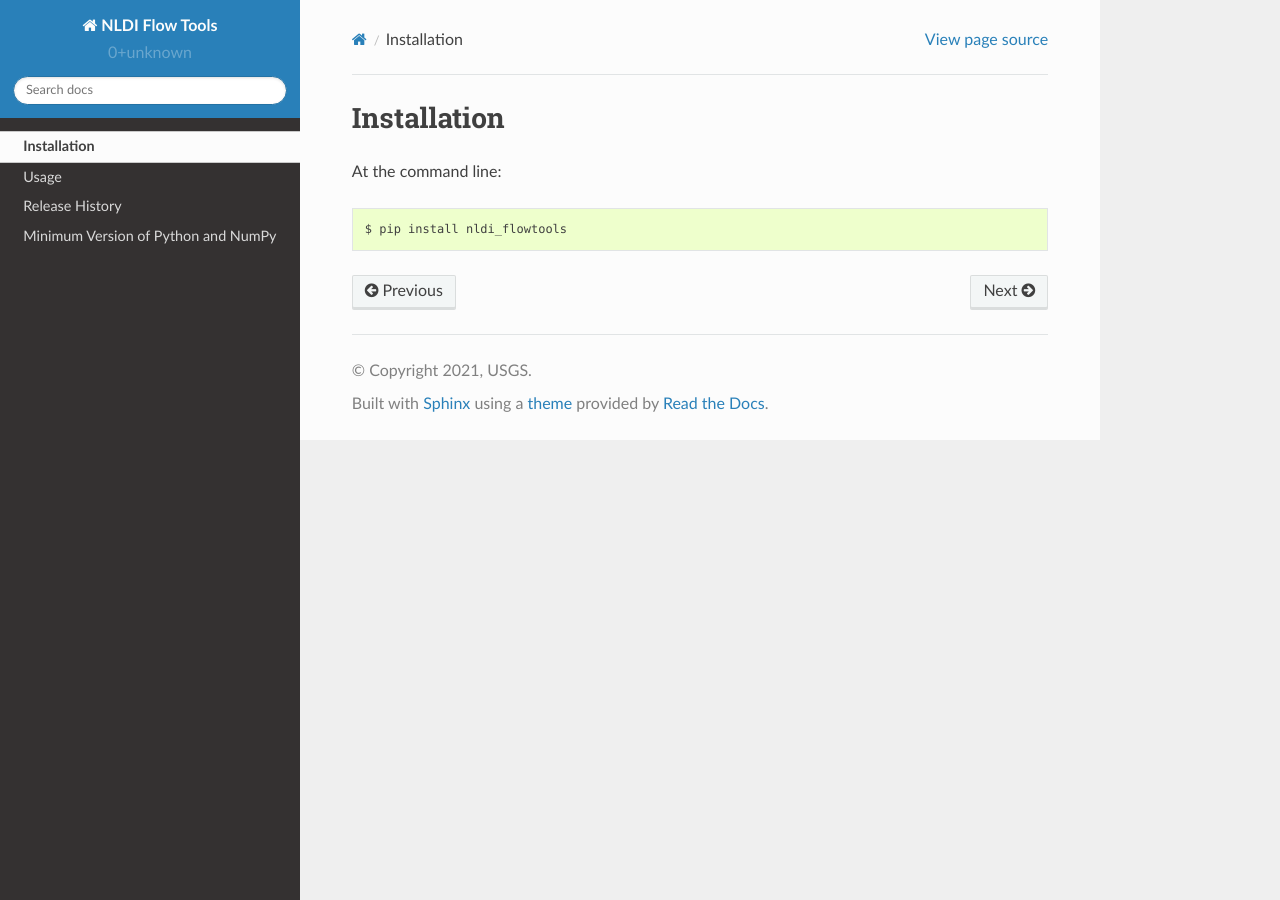
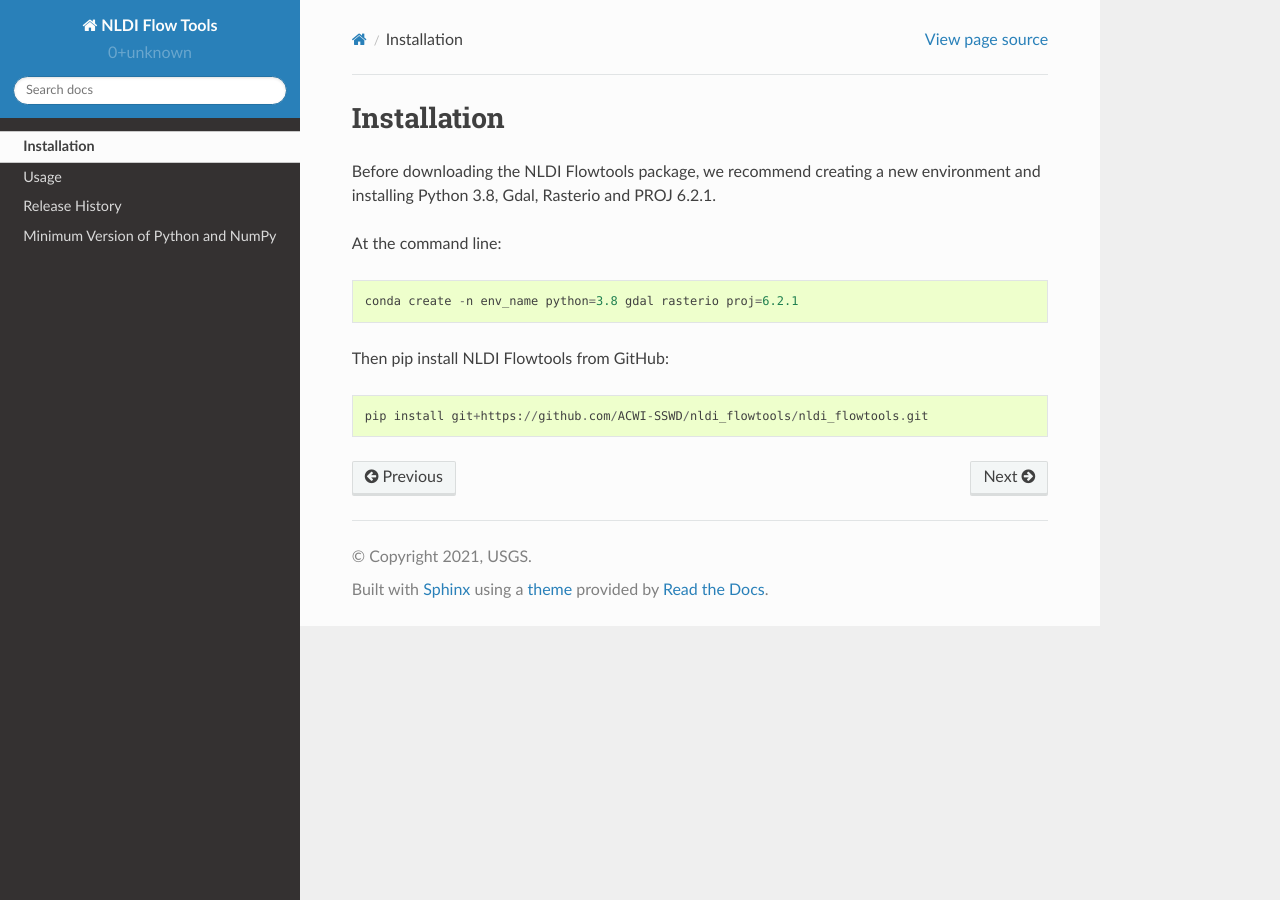
Before and after one commit to USGS-WiM/nldi_poly_query, a Sphinx documentation site: the page built from docs/source/installation.rst, in a window 1280 px wide. Built offline with Sphinx 7.4.7 and the Read the Docs theme 2.0.0, drawn with Linux system fonts in a browser that asks for light colours.

Commit message:
Update install doc

```diff
--- a/docs/source/installation.rst
+++ b/docs/source/installation.rst
@@ -2,6 +2,12 @@
 Installation
 ============
 
+Before downloading the NLDI Flowtools package, we recommend creating a new environment and installing Python 3.8, Gdal, Rasterio and PROJ 6.2.1.
+
 At the command line::
 
-    $ pip install nldi_flowtools
+    conda create -n env_name python=3.8 gdal rasterio proj=6.2.1
+
+Then pip install NLDI Flowtools from GitHub::
+
+    pip install git+https://github.com/ACWI-SSWD/nldi_flowtools/nldi_flowtools.git
```
